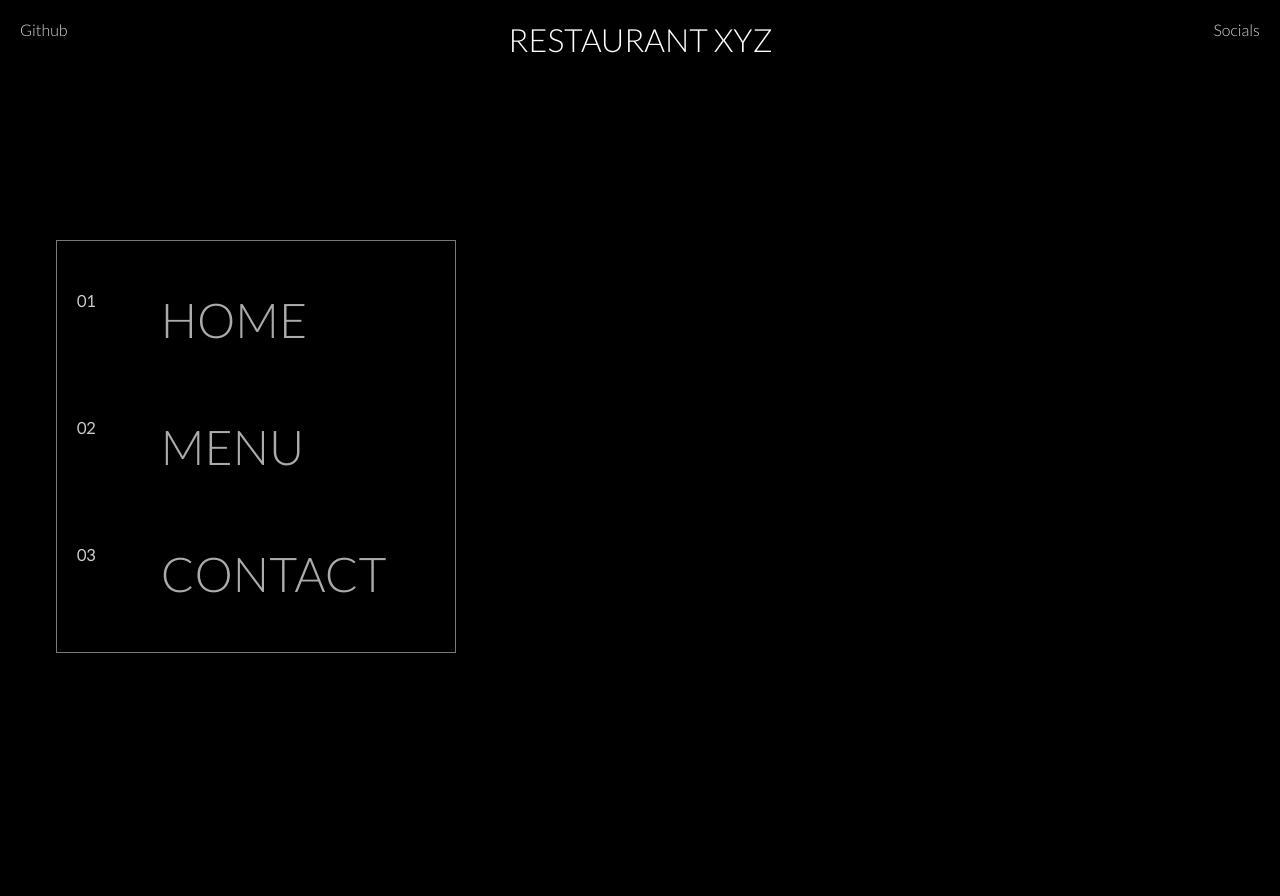
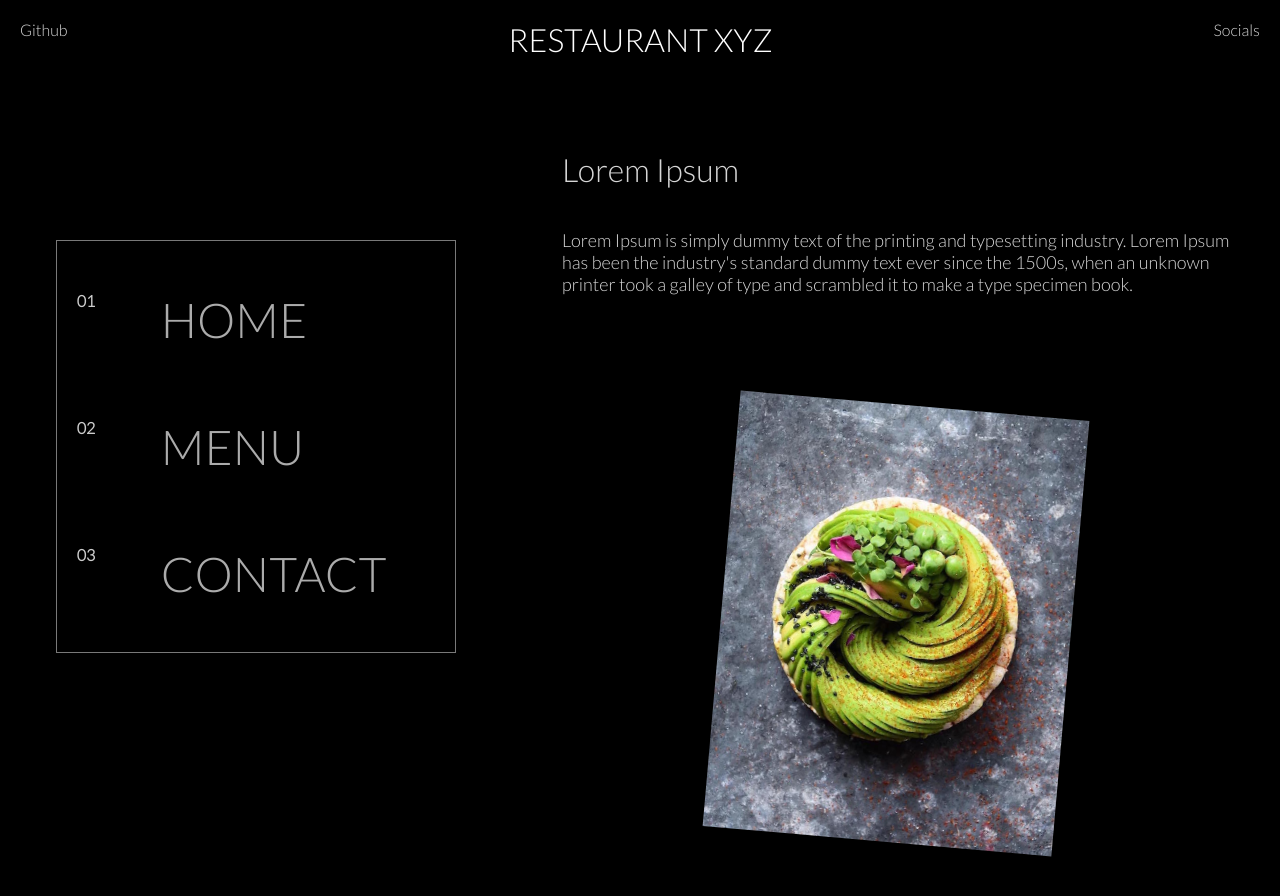
Before and after one commit to SirPopper/restaurant-menu, a website built with webpack: page dist/index.html in a window 1280 px wide. Before the commit the page ends 800 px from the top, so only its background shows below. Built offline with nearby package versions, Linux system fonts and the light colour scheme.

Commit message:
Created restaurant menu with webpack
Fully responsive resetaurant website with webpack and without any html document in src.

```diff
--- /dev/null
+++ b/src/contact.js
@@ -0,0 +1,26 @@
+function createEl(el, classList, content) {
+  const elementCreated = document.createElement(`${el}`);
+  if (classList !== "none") {
+    elementCreated.classList.add(classList);
+  }
+  elementCreated.textContent = `${content}`;
+  return elementCreated;
+}
+
+export default function createContact() {
+  const contact = createEl("div", "contact", "");
+
+  const contactTitle = createEl("div", "contact-title", "Contact");
+  const phone = createEl("div", "phone", "Phone +101 101 101");
+  const address = createEl(
+    "div",
+    "address",
+    " Melbourne Boulevard <br /> Nonaffordable Food 2 <br /> 11111 Disney Land"
+  );
+
+  contact.appendChild(contactTitle);
+  contact.appendChild(phone);
+  contact.appendChild(address);
+
+  return contact;
+}
--- a/src/home.js
+++ b/src/home.js
@@ -1 +1,30 @@
-function createHome() {}
+//function to create element
+function createEl(el, classList, content) {
+  const elementCreated = document.createElement(`${el}`);
+  if (classList !== "none") {
+    elementCreated.classList.add(classList);
+  }
+  elementCreated.textContent = `${content}`;
+  return elementCreated;
+}
+
+export default function createHome() {
+  const homeTitle = createEl("div", "home-title", "Lorem Ipsum");
+  const homeContent = createEl(
+    "div",
+    "home-content",
+    "Lorem Ipsum is simply dummy text of the printing and typesetting industry. Lorem Ipsum has been the industry's standard dummy text ever since the 1500s, when an unknown printer took a galley of type and scrambled it to make a type specimen book. "
+  );
+  const imgContainer = createEl("div", "img-container", "");
+  const imgArt = document.createElement("img");
+  imgArt.src = "../src/edible-art.jpg";
+  imgArt.classList.add("home-pic");
+  imgContainer.appendChild(imgArt);
+
+  const home = createEl("div", "home", "");
+  home.appendChild(homeTitle);
+  home.appendChild(homeContent);
+  home.appendChild(imgContainer);
+
+  return home;
+}
--- a/src/index.js
+++ b/src/index.js
@@ -1,12 +1,5 @@
-import "./style.css";
+import initializeWebsite from "./website.js";
 
-function printing() {
-  const el = document.createElement("div");
+initializeWebsite();
 
-  // el.textContent = "Hello I am Dannyboi";
-
-  console.log("is this working?");
-  return el;
-}
-
-document.body.appendChild(printing());
+console.log("is this working?");
--- /dev/null
+++ b/src/menu.js
@@ -0,0 +1,57 @@
+//create Element
+function createEl(el, classList, content) {
+  const elementCreated = document.createElement(`${el}`);
+  if (classList !== "none") {
+    elementCreated.classList.add(classList);
+  }
+  elementCreated.textContent = `${content}`;
+  return elementCreated;
+}
+
+function createMenuItem(title, content, array) {
+  const menuItem = createEl("div", "menu-item", "");
+
+  const menuHeader = createEl("div", "menu-header", `${title}`);
+  const menuContent = createEl("div", "menu-content", `${content}`);
+  const menuIngredients = createEl("div", "menu-ingredients", "");
+
+  const a = createEl("div", "ingredients-item", `${array[0]}`);
+  const b = createEl("div", "ingredients-item", `${array[1]}`);
+  const c = createEl("div", "ingredients-item", `${array[2]}`);
+
+  menuIngredients.appendChild(a);
+  menuIngredients.appendChild(b);
+  menuIngredients.appendChild(c);
+
+  menuItem.appendChild(menuHeader);
+  menuItem.appendChild(menuContent);
+  menuItem.appendChild(menuIngredients);
+
+  return menuItem;
+}
+
+export default function createMenu() {
+  const menu = createEl("div", "menu", "");
+
+  const item1 = createMenuItem(
+    "carbonara",
+    "Lorem Ipsum is simply dummy text of the printing and typesetting industry",
+    ["Spaghetti", "Sauce", "Bacon"]
+  );
+  const item2 = createMenuItem(
+    "carbonara",
+    "Lorem Ipsum is simply dummy text of the printing and typesetting industry",
+    ["Spaghetti", "Sauce", "Bacon"]
+  );
+  const item3 = createMenuItem(
+    "carbonara",
+    "Lorem Ipsum is simply dummy text of the printing and typesetting industry",
+    ["Spaghetti", "Sauce", "Bacon"]
+  );
+
+  menu.appendChild(item1);
+  menu.appendChild(item2);
+  menu.appendChild(item3);
+
+  return menu;
+}
--- a/src/style.css
+++ b/src/style.css
@@ -86,10 +86,14 @@ body {
   margin: 50px 50px;
 }
 
+.grid {
+  display: grid;
+}
+
 /* Home */
 .home {
-  /* display: grid */
-  display: none;
+  display: grid;
+
   flex-direction: column;
 }
 
--- /dev/null
+++ b/src/website.js
@@ -0,0 +1,97 @@
+import createHome from "./home.js";
+import createMenu from "./menu.js";
+import createContact from "./contact.js";
+
+function createHeader() {
+  const githubEl = createEl("div", "none", "Github");
+  const headerEl = createEl("div", "header", "RESTAURANT XYZ");
+  const socialEl = createEl("div", "none", "Socials");
+
+  const headerContainerEl = createEl("div", "header-container", "");
+  headerContainerEl.appendChild(githubEl);
+  headerContainerEl.appendChild(headerEl);
+  headerContainerEl.appendChild(socialEl);
+
+  return headerContainerEl;
+}
+
+function createSide() {
+  const homeNr = createEl("div", "number", "01");
+  const homeContent = createEl("div", "nav-item", "HOME");
+  const menuNr = createEl("div", "number", "02");
+  const menuContent = createEl("div", "nav-item", "MENU");
+  const contactNr = createEl("div", "number", "03");
+  const contactContent = createEl("div", "nav-item", "CONTACT");
+
+  const navigation = createEl("div", "navigation", "");
+  navigation.appendChild(homeNr);
+  navigation.appendChild(homeContent);
+  navigation.appendChild(menuNr);
+  navigation.appendChild(menuContent);
+  navigation.appendChild(contactNr);
+  navigation.appendChild(contactContent);
+
+  const side = createEl("div", "side", "");
+  side.appendChild(navigation);
+  return side;
+}
+
+function createWebWrapper() {
+  const wrapper = createEl("div", "web-wrapper", "");
+
+  wrapper.appendChild(createHome());
+  wrapper.appendChild(createMenu());
+  wrapper.appendChild(createContact());
+
+  return wrapper;
+}
+
+//function to create element
+export function createEl(el, classList, content) {
+  const elementCreated = document.createElement(`${el}`);
+  if (classList !== "none") {
+    elementCreated.classList.add(classList);
+  }
+  elementCreated.textContent = `${content}`;
+  return elementCreated;
+}
+
+//function to switch between navigation
+function navPressed() {
+  const nav = document.querySelectorAll(".nav-item");
+
+  nav.forEach((item) => {
+    item.addEventListener("click", (e) => {
+      const home = document.querySelector(".home");
+      const menu = document.querySelector(".menu");
+      const contact = document.querySelector(".contact");
+      console.log(e.target.textContent);
+      if (e.target.textContent == "HOME") {
+        console.log(home);
+        home.style.display = "grid";
+        menu.style.display = "none";
+        contact.style.display = "none";
+      } else if (e.target.textContent == "MENU") {
+        console.log(menu);
+        home.style.display = "none";
+        menu.style.display = "grid";
+        contact.style.display = "none";
+      } else if (e.target.textContent == "CONTACT") {
+        console.log(contact);
+        home.style.display = "none";
+        menu.style.display = "none";
+        contact.style.display = "grid";
+      }
+    });
+  });
+}
+
+export default function initializeWebsite() {
+  const website = document.getElementById("content");
+
+  website.appendChild(createHeader());
+  website.appendChild(createSide());
+  website.appendChild(createWebWrapper());
+
+  navPressed();
+}
--- a/webpack.config.js
+++ b/webpack.config.js
@@ -3,6 +3,7 @@ const path = require("path");
 module.exports = {
   mode: "production",
   entry: "./src/index.js",
+  devtool: "inline-source-map",
   output: {
     filename: "main.js",
     path: path.resolve(__dirname, "dist"),
```
Also changed, not shown: dist/index.html, dist/main.js, src/template.html (deleted).
